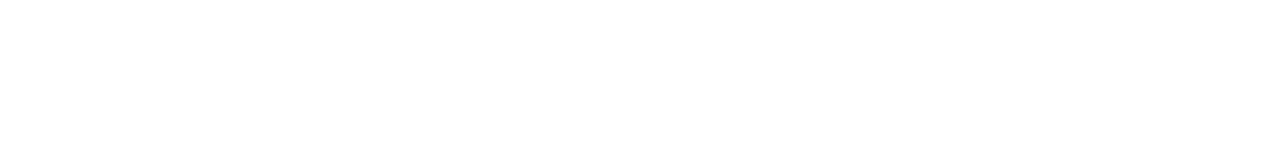
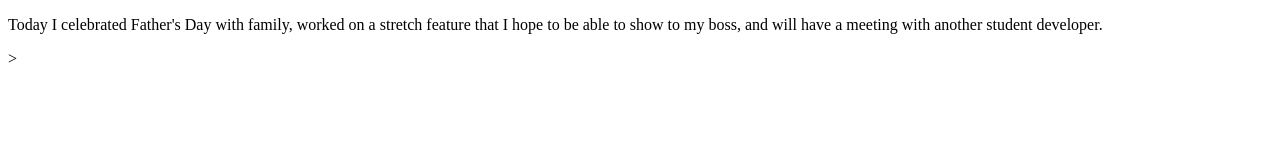
Before and after one commit to jtabb1/2021-06-20-Daily-Coding-Journal, a plain HTML site: page index.html in a window 1280 px wide. Drawn offline with Linux system fonts and the light colour scheme.

Commit message:
Talk about my plans and actions for today.

```diff
--- a/index.html
+++ b/index.html
@@ -7,6 +7,11 @@
     <link href="style.css" rel="stylesheet" type="text/css" />
   </head>
   <body>
+
+    <p>Today I celebrated Father's Day with family, worked on a stretch
+      feature that I hope to be able to show to my boss, and will have
+      a meeting with another student developer.</p>>
+
     <script src="script.js"></script>
   </body>
 </html>
```
